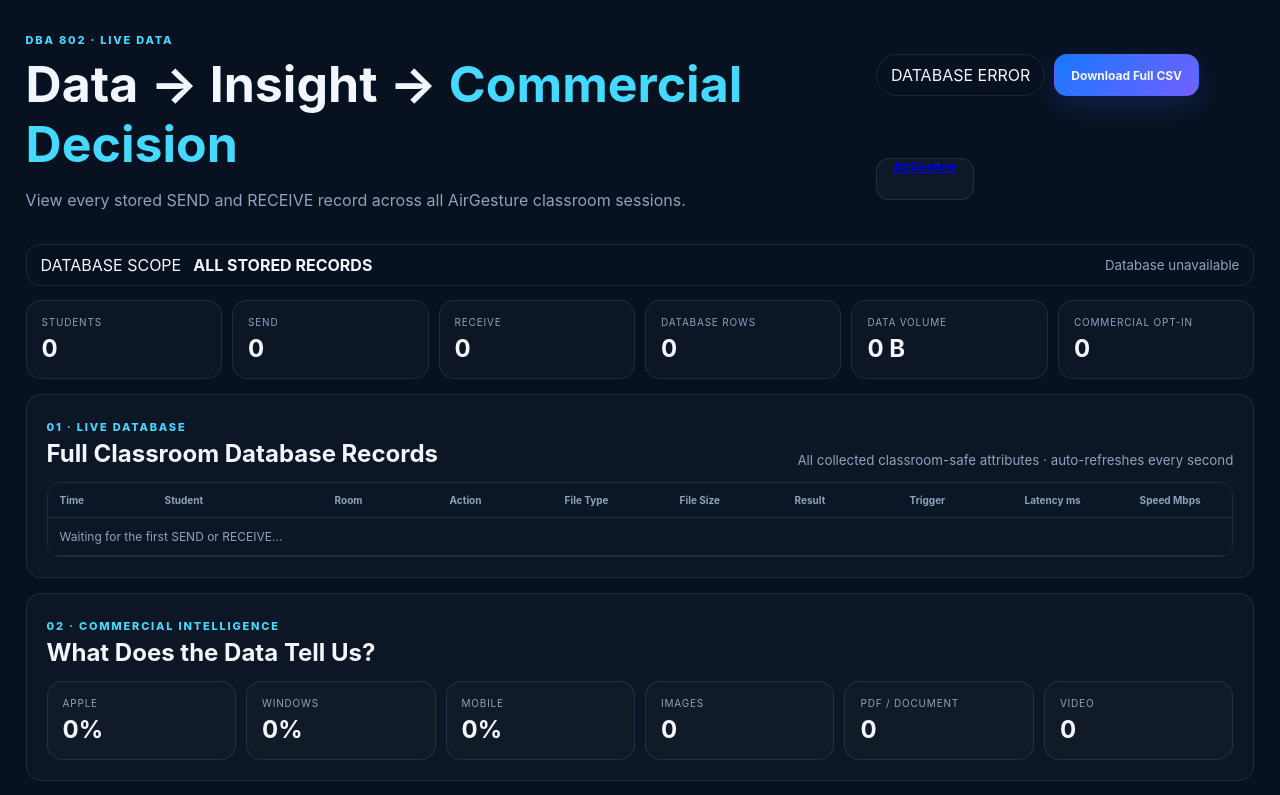
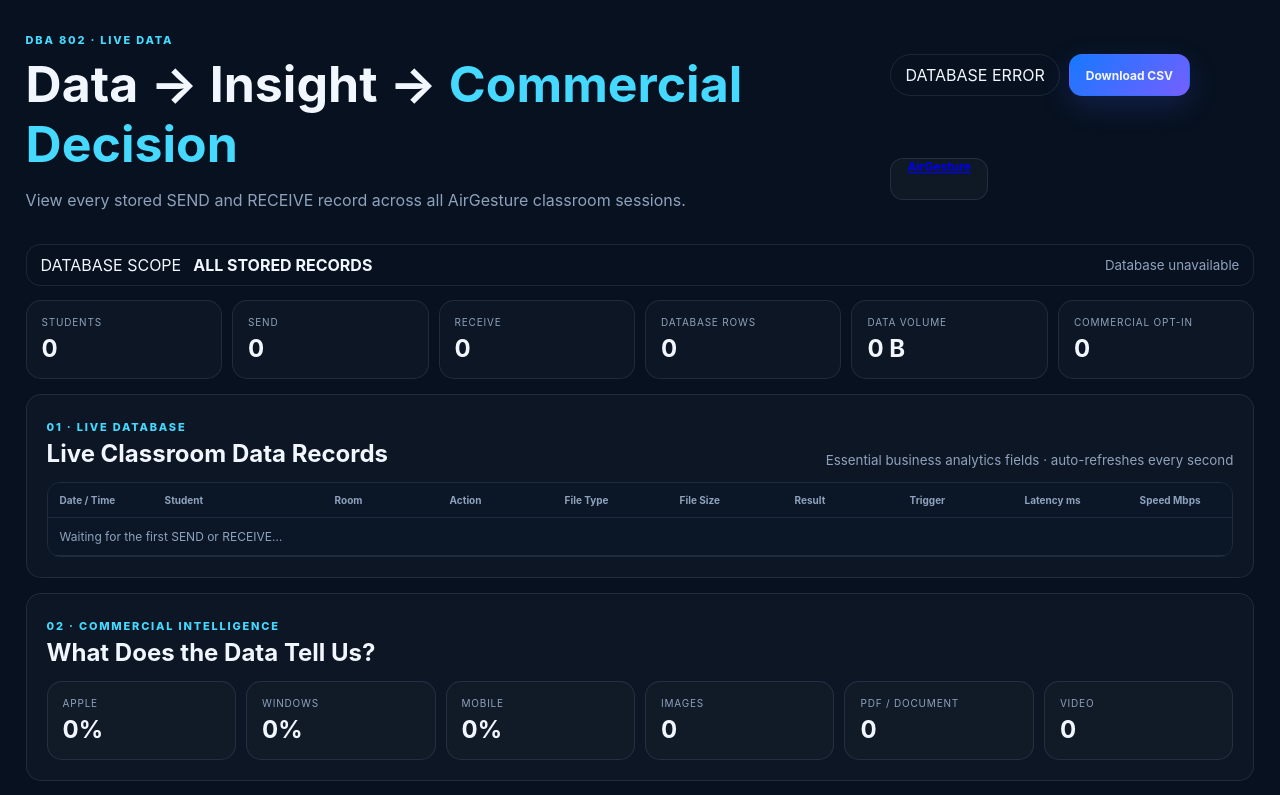
Before and after one commit to drsaikrishnathota1/hand-gesture-photo-transfer, a website: page public/live-data.html in a window 1280 px wide. Shown: the top 795 px of the page. Drawn offline with Linux system fonts and the light colour scheme; no server answers.

Commit message:
Simplify classroom database and commercial CSV

```diff
--- a/public/live-data.css
+++ b/public/live-data.css
@@ -228,7 +228,7 @@
    ========================================================== */
 
 .live-table {
-  min-width: 5200px;
+  min-width: 2100px;
 }
 
 .live-table th,
--- a/public/live-data.html
+++ b/public/live-data.html
@@ -58,7 +58,7 @@
           class="btn primary"
           type="button"
         >
-          Download Full CSV
+          Download CSV
         </button>
 
         <a
@@ -127,12 +127,12 @@
           </span>
 
           <h2>
-            Full Classroom Database Records
+            Live Classroom Data Records
           </h2>
         </div>
 
         <small>
-          All collected classroom-safe attributes · auto-refreshes every second
+          Essential business analytics fields · auto-refreshes every second
         </small>
       </div>
 
--- a/public/live-data.js
+++ b/public/live-data.js
@@ -48,7 +48,7 @@
       d.getTime()
     )
       ? '—'
-      : d.toLocaleTimeString(
+      : d.toLocaleString(
           [],
           {
             hour: '2-digit',
@@ -62,7 +62,7 @@
   const columns = [
     {
       key: 'time',
-      label: 'Time',
+      label: 'Date / Time',
       format: time
     },
 
@@ -118,11 +118,6 @@
     },
 
     {
-      key: 'acceptanceLatencySec',
-      label: 'Acceptance sec'
-    },
-
-    {
       key: 'gestureConfidence',
       label: 'Gesture Confidence',
       format:
@@ -133,21 +128,6 @@
                 100
               ).toFixed(1)}%`
             : '—'
-    },
-
-    {
-      key: 'integrityVerified',
-      label: 'SHA-256 Verified',
-      format:
-        (value) =>
-          value === true
-            ? 'YES'
-            : '—'
-    },
-
-    {
-      key: 'retries',
-      label: 'Retries'
     },
 
     {
@@ -166,131 +146,8 @@
     },
 
     {
-      key: 'timezone',
-      label: 'Timezone'
-    },
-
-    {
-      key: 'language',
-      label: 'Language'
-    },
-
-    {
       key: 'country',
       label: 'Country'
-    },
-
-    {
-      key: 'region',
-      label: 'Region'
-    },
-
-    {
-      key: 'screenCategory',
-      label: 'Screen Category'
-    },
-
-    {
-      key: 'touchCapable',
-      label: 'Touch Capable',
-      format:
-        (value) =>
-          value === true
-            ? 'YES'
-            : value === false
-              ? 'NO'
-              : '—'
-    },
-
-    {
-      key: 'memoryTier',
-      label: 'Memory Tier'
-    },
-
-    {
-      key: 'cpuTier',
-      label: 'CPU Tier'
-    },
-
-    {
-      key: 'referrerHost',
-      label: 'Referrer Host'
-    },
-
-    {
-      key: 'landingPath',
-      label: 'Landing Path'
-    },
-
-    {
-      key: 'utmSource',
-      label: 'UTM Source'
-    },
-
-    {
-      key: 'utmMedium',
-      label: 'UTM Medium'
-    },
-
-    {
-      key: 'utmCampaign',
-      label: 'UTM Campaign'
-    },
-
-    {
-      key: 'visitCount',
-      label: 'Visits'
-    },
-
-    {
-      key: 'totalTransfers',
-      label: 'Total Transfers'
-    },
-
-    {
-      key: 'totalBytes',
-      label: 'Total User Data',
-      format: bytes
-    },
-
-    {
-      key: 'imageTransfers',
-      label: 'Image Transfers'
-    },
-
-    {
-      key: 'videoTransfers',
-      label: 'Video Transfers'
-    },
-
-    {
-      key: 'pdfTransfers',
-      label: 'PDF Transfers'
-    },
-
-    {
-      key: 'documentTransfers',
-      label: 'Document Transfers'
-    },
-
-    {
-      key: 'otherTransfers',
-      label: 'Other Transfers'
-    },
-
-    {
-      key: 'deviceSegment',
-      label: 'Device Segment'
-    },
-
-    {
-      key: 'usageSegment',
-      label: 'Usage Segment'
-    },
-
-    {
-      key: 'contentSegment',
-      label: 'Content Segment'
     },
 
     {
@@ -298,8 +155,7 @@
       label: 'Commercial Segment',
       format:
         (value) =>
-          value ===
-          'NOT_OPTED_IN'
+          value === 'NOT_OPTED_IN'
             ? 'Not opted in'
             : value
     },
@@ -312,57 +168,8 @@
           value === true
             ? 'YES'
             : 'NO'
-    },
-
-    {
-      key: 'firstSeenAt',
-      label: 'First Seen',
-      format:
-        (value) =>
-          value
-            ? new Date(
-                value
-              ).toLocaleString()
-            : '—'
-    },
-
-    {
-      key: 'lastSeenAt',
-      label: 'Last Seen',
-      format:
-        (value) =>
-          value
-            ? new Date(
-                value
-              ).toLocaleString()
-            : '—'
-    },
-
-    {
-      key: 'joinedAt',
-      label: 'Room Joined',
-      format:
-        (value) =>
-          value
-            ? new Date(
-                value
-              ).toLocaleString()
-            : '—'
-    },
-
-    {
-      key: 'leftAt',
-      label: 'Room Left',
-      format:
-        (value) =>
-          value
-            ? new Date(
-                value
-              ).toLocaleString()
-            : '—'
     }
   ];
-
 
   function renderHeader() {
     const head =
@@ -871,7 +678,7 @@
         .slice(0, 10);
 
     link.download =
-      `airgesture-all-history-full-data-${stamp}.csv`;
+      `airgesture-commercial-data-${stamp}.csv`;
 
 
     document.body
```
Also changed, not shown: tests/database.test.js (+4 -4 lines).
